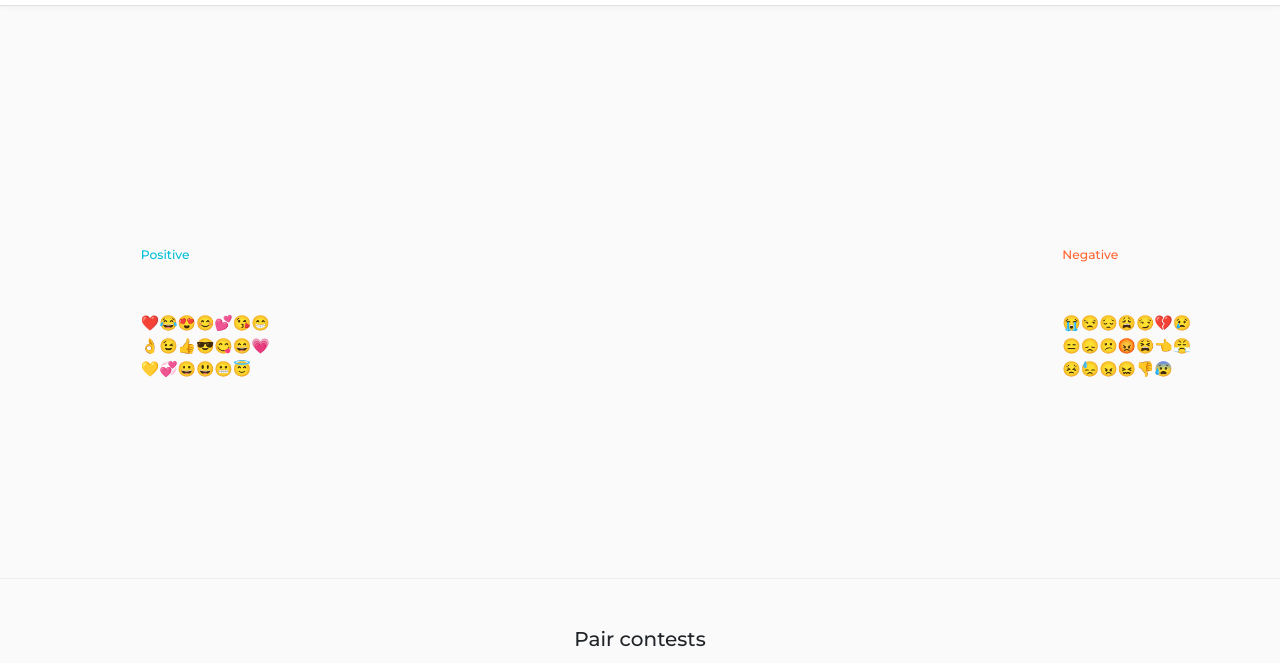
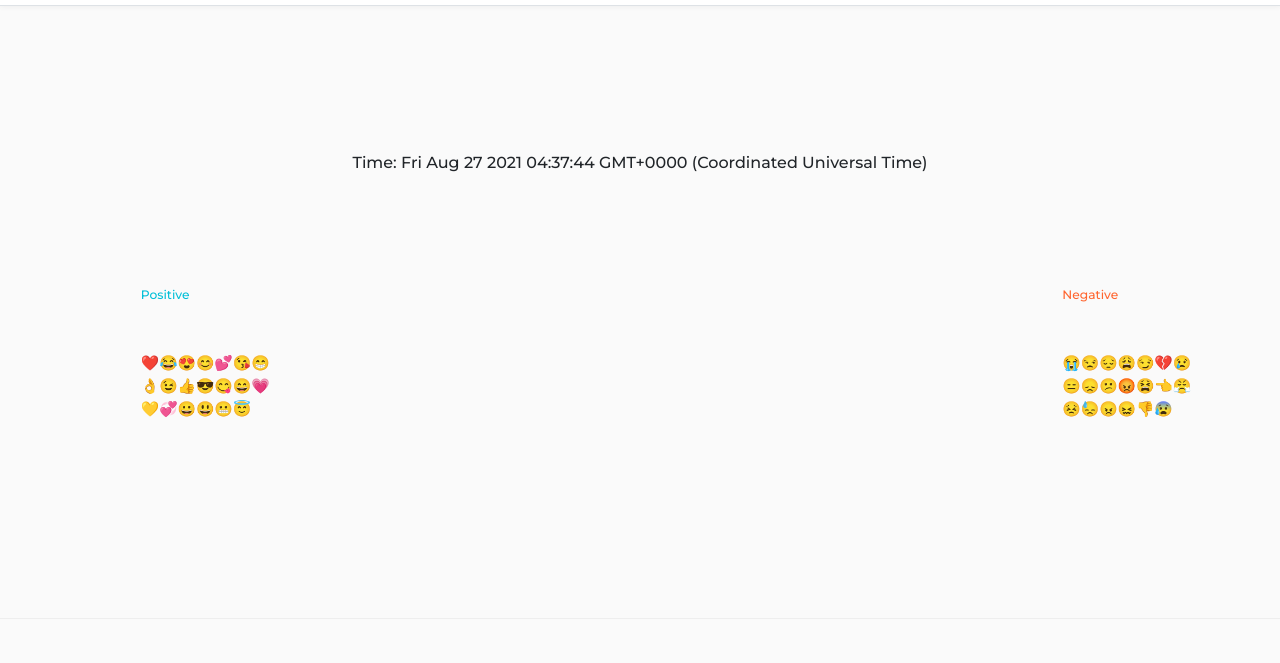
Before and after one commit to allwinwilliams/emoji-sentiments-twitter, a plain HTML site: page index.html in a window 1280 px wide. Shown: the part 137-800 px from the top of the page. Drawn offline with nearby package versions, Linux system fonts and the light colour scheme; no server answers.

Commit message:
added time

```diff
--- a/index.html
+++ b/index.html
@@ -68,6 +68,7 @@
   </div>
     <div class="header">
       <div id="trivia" class="text-center black mt-5 pt-5 w-75 mx-auto"></div>
+      <div  class="text-center"><p id="current-time"></p></div>
       <div id="header-chart-container" class="mt-2 svg-container">
       </div>
 
--- a/script.js
+++ b/script.js
@@ -41,6 +41,7 @@ $('#audio-button').click(async () => {
     // sound = Tone.Synth;
     sound = Tone.MonoSynth;
     synth = new Tone.PolySynth(sound).toDestination();
+    synth.maxPolyphony = 48;
     // synth.maxPolyphony = 64;
 
     // synth.triggerAttackRelease([Tone.Midi(60).toFrequency()], 0.1);
@@ -100,6 +101,7 @@ let emojiBattle = () => {
 
 let updateTime = () => {
   $('#time-passed').text(`${Math.floor((new Date($.now()) - startTime) / 1000) }`);
+  $('#current-time').text(`Time: ${(new Date($.now())) }`);
 };
 
 $(document).ready(() => {
```
